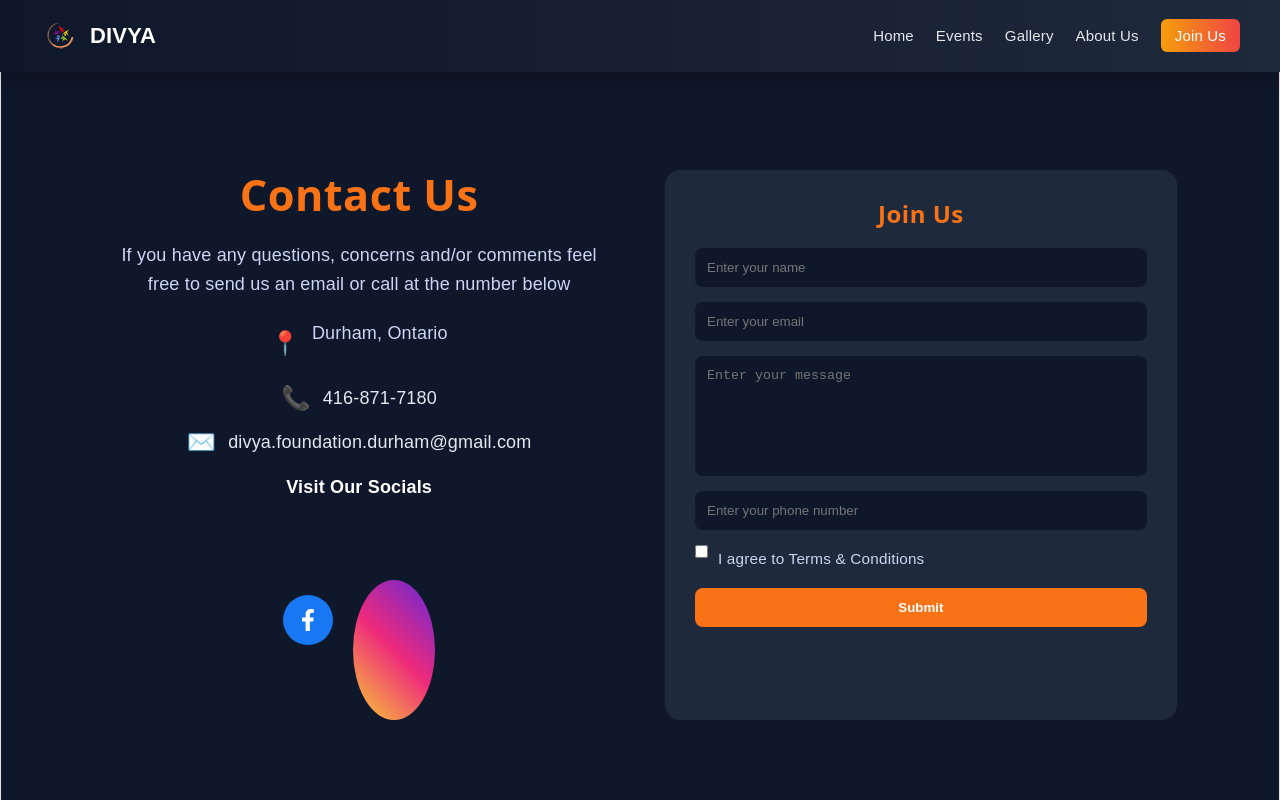
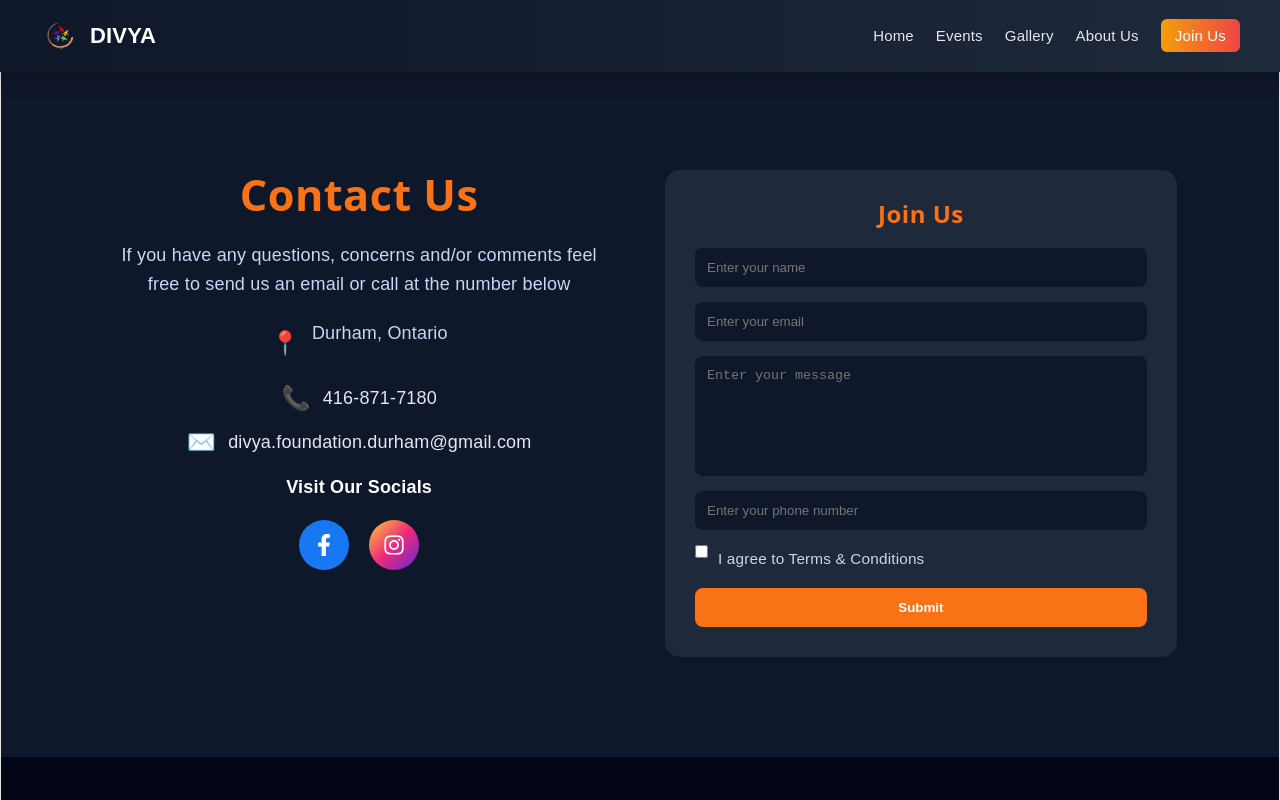
Before and after one commit to jiljomathewtechhub-hash/divya-foundation, a React (Vite) app: page /contact in a window 1280 px wide. Shown: the top 800 px of the page. Built offline with nearby package versions, Linux system fonts and the light colour scheme.

Commit message:
Updated contact section and fixed social icons

```diff
--- a/src/components/Contact.css
+++ b/src/components/Contact.css
@@ -116,15 +116,14 @@
 }
 
 /* INSTAGRAM */
-.social-icon.instagram {
+/*.social-icon.instagram {
   background: linear-gradient(45deg, #f9ce34, #ee2a7b, #6228d7);
 }
 
 .social-icon.instagram:hover {
   transform: translateY(-3px) scale(1.1);
   box-shadow: 0 10px 20px rgba(238, 42, 123, 0.4);
-}
-
+}*/
 
 /* ============================= */
 /* FORM */
--- a/src/components/Contact.jsx
+++ b/src/components/Contact.jsx
@@ -1,6 +1,7 @@
 import "./Contact.css";
 import { FaFacebookF, FaInstagram } from "react-icons/fa";
 import { useState } from "react";
+import { color } from "framer-motion";
 
 function Contact() {
   const [submitted, setSubmitted] = useState(false);
@@ -35,7 +36,6 @@ function Contact() {
   return (
     <section className="contact">
       <div className="contact-container">
-
         {/* LEFT SIDE */}
         <div className="contact-info">
           <h2>Contact Us</h2>
@@ -78,7 +78,11 @@ function Contact() {
               href="https://www.instagram.com/divya.durham/"
               target="_blank"
               rel="noopener noreferrer"
-              className="social-icon instagram"
+              className="social-icon facebook"
+              style={{
+                background:
+                  "linear-gradient(135deg, #f9ce34, #ee2a7b, #6228d7)",
+              }}
             >
               <FaInstagram />
             </a>
@@ -142,7 +146,6 @@ function Contact() {
             <button type="submit">Submit</button>
           </form>
         </div>
-
       </div>
     </section>
   );
```
